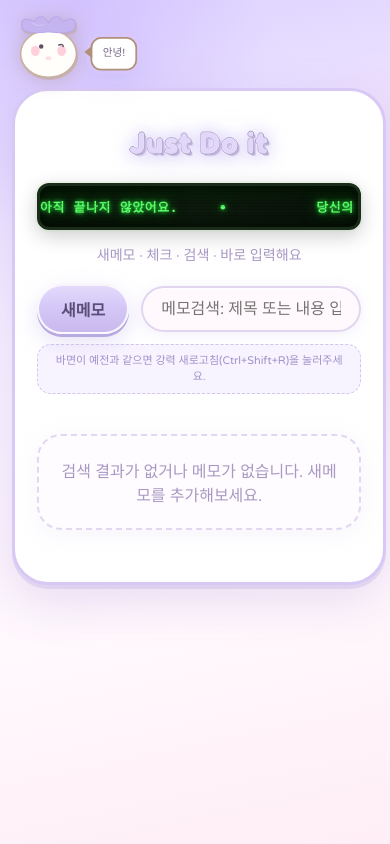
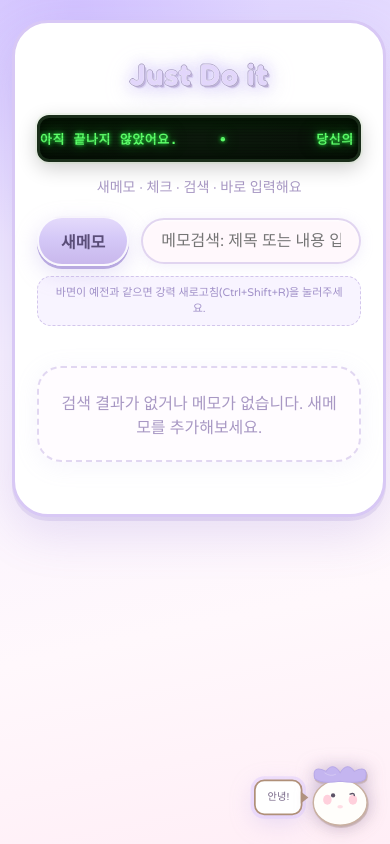
Before and after one commit to psanup2022-design/memo-app-05, a React (Vite) app: page / in a window 390 px wide. Built offline with nearby package versions, Linux system fonts and the light colour scheme.

Commit message:
UI: 토끼·말풍선을 하단 오른쪽(원래 위치)으로 복귀
Made-with: Cursor

```diff
--- a/src/App.css
+++ b/src/App.css
@@ -2,7 +2,7 @@
 
 .app-shell {
   min-height: 100vh;
-  padding: 96px 12px 32px;
+  padding: 20px 12px 110px;
   background:
     radial-gradient(ellipse 90% 55% at 20% 0%, rgba(200, 180, 255, 0.55), transparent 55%),
     radial-gradient(ellipse 70% 50% at 100% 30%, rgba(255, 200, 230, 0.45), transparent 50%),
@@ -480,11 +480,11 @@
   border-color: rgba(200, 185, 230, 0.35);
 }
 
-/* —— 왼쪽 상단: 토끼 + 말풍선 —— */
+/* —— 하단 오른쪽: 말풍선 + 토끼(원래 위치) —— */
 .app-mascot {
   position: fixed;
-  top: 14px;
-  left: 14px;
+  right: max(10px, calc(50vw - 460px));
+  bottom: 10px;
   display: flex;
   flex-direction: row;
   align-items: flex-end;
@@ -495,9 +495,9 @@
 
 .app-mascot__speech {
   position: relative;
-  margin-left: -4px;
-  margin-bottom: 18px;
-  padding: 8px 12px 9px;
+  margin-right: -4px;
+  margin-bottom: 22px;
+  padding: 10px 14px 11px;
   max-width: min(200px, 42vw);
   font-size: 12px;
   line-height: 1.45;
@@ -513,11 +513,11 @@
 .app-mascot__speech::after {
   content: '';
   position: absolute;
-  left: -9px;
+  right: -9px;
   bottom: 12px;
-  border-width: 7px 9px 7px 0;
+  border-width: 7px 0 7px 9px;
   border-style: solid;
-  border-color: transparent #b09078 transparent transparent;
+  border-color: transparent transparent transparent #b09078;
 }
 
 .app-mascot__speech span {
@@ -534,13 +534,8 @@
 
 @media (max-width: 520px) {
   .app-mascot {
-    transform: scale(0.88);
-    transform-origin: top left;
-    top: 8px;
-    left: 6px;
-  }
-
-  .app-shell {
-    padding-top: 88px;
+    right: 6px;
+    transform: scale(0.85);
+    transform-origin: bottom right;
   }
 }
--- a/src/App.jsx
+++ b/src/App.jsx
@@ -478,6 +478,9 @@ export default function App() {
       </div>
 
       <aside className="app-mascot" aria-label={'\uB9C8\uC2A4\uCF54\uD2B8'}>
+        <div className="app-mascot__speech">
+          <span>{'\uC548\uB155!'}</span>
+        </div>
         <div className="app-mascot__bunny" aria-hidden="true">
           <svg viewBox="0 0 120 100" width="100" height="84" xmlns="http://www.w3.org/2000/svg">
             <ellipse cx="58" cy="62" rx="38" ry="32" fill="#fffefb" stroke="#e8d4f0" strokeWidth="2" />
@@ -495,9 +498,6 @@ export default function App() {
             <path d="M36 20 Q44 26 52 22" fill="none" stroke="#dfd6f5" strokeWidth="1" opacity="0.8" />
           </svg>
         </div>
-        <div className="app-mascot__speech">
-          <span>{'\uC548\uB155!'}</span>
-        </div>
       </aside>
     </div>
   )
```
